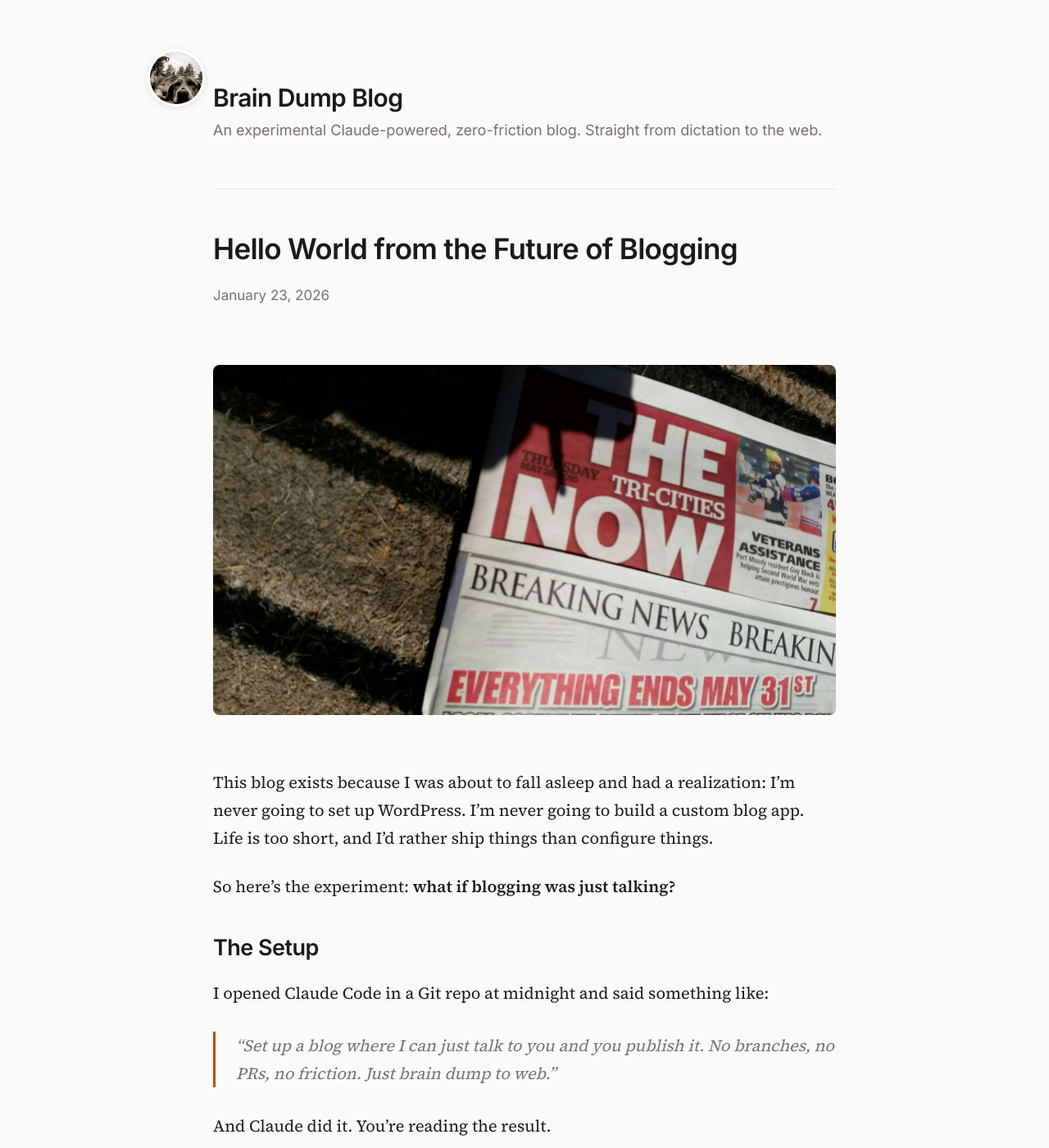
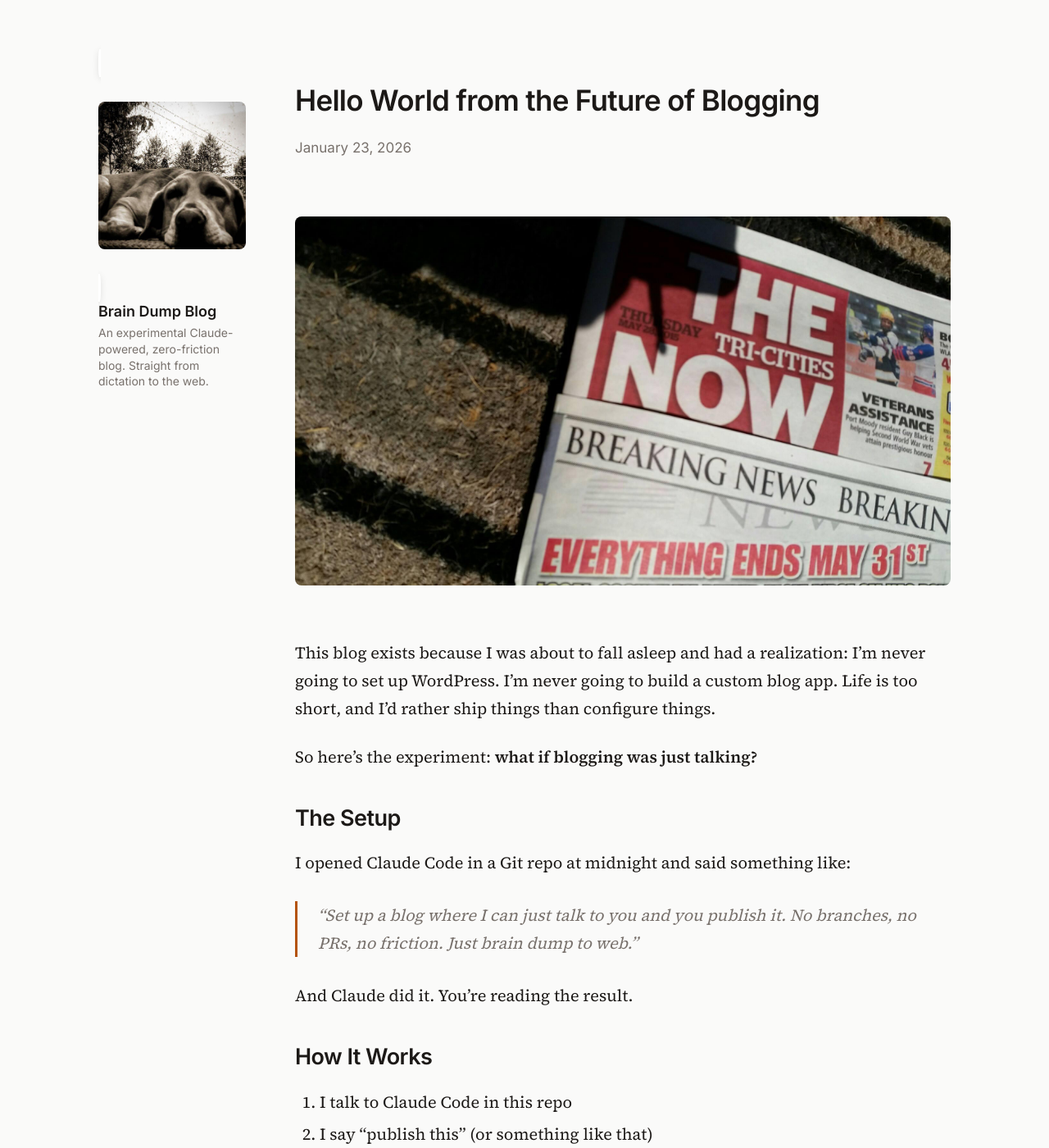
Before and after one commit to orlenko/blog, a Jekyll site: the page built from _posts/2026-01-23-hello-world-from-the-future.md, in a window 1280 px wide and 1400 px high. Shown: the whole window at 82% size. Built offline with Jekyll 4.4.1, drawn with Linux system fonts in a browser that asks for light colours.

Commit message:
Redesign layout: sidebar on post pages, clean homepage
Homepage:
- Hero with random background, centered title
- No avatar (clean hero focus)

Post pages:
- Sticky sidebar on left (1100px+) with avatar + title + tagline
- Mobile: compact header with avatar + title inline
- Main content area on right

Co-Authored-By: Claude Opus 4.5 <noreply@anthropic.com>

```diff
--- a/_layouts/default.html
+++ b/_layouts/default.html
@@ -16,7 +16,6 @@
       --muted: #78716c;
       --border: #e7e5e4;
       --code-bg: #f5f5f4;
-      --card-bg: #ffffff;
     }
 
     * { box-sizing: border-box; margin: 0; padding: 0; }
@@ -39,6 +38,10 @@
       min-height: 100vh;
     }
 
+    a { color: var(--accent); text-decoration: none; }
+    a:hover { text-decoration: underline; }
+
+    /* Main container for homepage */
     .container {
       width: 100%;
       max-width: 42rem;
@@ -50,30 +53,136 @@
       .container { padding: 3rem 2rem; }
     }
 
-    a { color: var(--accent); text-decoration: none; }
-    a:hover { text-decoration: underline; }
+    /* Page layout for posts - sidebar + content */
+    .page-layout {
+      display: block;
+      padding: 1.5rem;
+      max-width: 42rem;
+      margin: 0 auto;
+    }
 
-    header {
-      margin-bottom: 2.5rem;
+    @media (min-width: 768px) {
+      .page-layout { padding: 3rem 2rem; }
+    }
+
+    @media (min-width: 1100px) {
+      .page-layout {
+        display: grid;
+        grid-template-columns: 180px 1fr;
+        gap: 3rem;
+        max-width: 56rem;
+        padding: 3rem 2rem;
+      }
+    }
+
+    /* Sidebar */
+    .sidebar {
+      display: none;
+    }
+
+    @media (min-width: 1100px) {
+      .sidebar {
+        display: block;
+        position: sticky;
+        top: 3rem;
+        align-self: start;
+      }
+    }
+
+    .sidebar .avatar {
+      width: 80px;
+      height: 80px;
+      border-radius: 50%;
+      overflow: hidden;
+      margin-bottom: 1rem;
+      box-shadow: 0 2px 8px rgba(0,0,0,0.1);
+      border: 3px solid white;
+    }
+
+    .sidebar .avatar img {
+      width: 100%;
+      height: 100%;
+      object-fit: cover;
+      display: block;
+    }
+
+    .sidebar .site-title {
+      font-family: 'Inter', sans-serif;
+      font-size: 0.9rem;
+      font-weight: 600;
+      color: var(--fg);
+      margin-bottom: 0.25rem;
+      line-height: 1.3;
+    }
+
+    .sidebar .site-title a {
+      color: var(--fg);
+    }
+
+    .sidebar .site-title a:hover {
+      color: var(--accent);
+      text-decoration: none;
+    }
+
+    .sidebar .site-desc {
+      font-family: 'Inter', sans-serif;
+      font-size: 0.7rem;
+      color: var(--muted);
+      line-height: 1.4;
+    }
+
+    /* Mobile header for posts (shown below 1100px) */
+    .mobile-header {
+      display: flex;
+      align-items: center;
+      gap: 1rem;
+      margin-bottom: 2rem;
       padding-bottom: 1.5rem;
       border-bottom: 1px solid var(--border);
     }
 
-    header h1 {
-      font-family: 'Inter', -apple-system, BlinkMacSystemFont, sans-serif;
-      font-size: 1.5rem;
-      font-weight: 600;
-      margin-bottom: 0.25rem;
-      letter-spacing: -0.02em;
+    @media (min-width: 1100px) {
+      .mobile-header { display: none; }
     }
 
-    header h1 a { color: var(--fg); }
-    header h1 a:hover { color: var(--accent); text-decoration: none; }
+    .mobile-header .avatar {
+      width: 50px;
+      height: 50px;
+      border-radius: 50%;
+      overflow: hidden;
+      flex-shrink: 0;
+      box-shadow: 0 2px 8px rgba(0,0,0,0.1);
+      border: 2px solid white;
+    }
 
-    header p {
+    .mobile-header .avatar img {
+      width: 100%;
+      height: 100%;
+      object-fit: cover;
+      display: block;
+    }
+
+    .mobile-header .site-info h1 {
+      font-family: 'Inter', sans-serif;
+      font-size: 1.1rem;
+      font-weight: 600;
+      margin: 0 0 0.1rem 0;
+    }
+
+    .mobile-header .site-info h1 a {
+      color: var(--fg);
+    }
+
+    .mobile-header .site-info p {
+      font-family: 'Inter', sans-serif;
+      font-size: 0.75rem;
       color: var(--muted);
-      font-size: 0.9rem;
-      font-family: 'Inter', sans-serif;
+      margin: 0;
+    }
+
+    /* Content area */
+    .content {
+      min-width: 0;
     }
 
     main { margin-bottom: 3rem; }
@@ -233,55 +342,11 @@
       border-top: 1px solid var(--border);
       text-align: center;
     }
-
-    /* Dog avatar in margin */
-    .avatar {
-      display: none;
-    }
-
-    @media (min-width: 1100px) {
-      .avatar {
-        display: block;
-        position: fixed;
-        left: calc(50% - 380px - 80px);
-        top: 3rem;
-        width: 70px;
-        height: 70px;
-        border-radius: 50%;
-        overflow: hidden;
-        box-shadow: 0 2px 8px rgba(0,0,0,0.1);
-        border: 3px solid white;
-      }
-
-      .avatar img {
-        width: 100%;
-        height: 100%;
-        object-fit: cover;
-        margin: 0;
-        border-radius: 0;
-      }
-    }
-
-    @media (min-width: 1400px) {
-      .avatar {
-        left: calc(50% - 380px - 100px);
-        width: 80px;
-        height: 80px;
-      }
-    }
   </style>
 </head>
 <body>
-  <a href="{{ site.baseurl }}/" class="avatar" title="Home">
-    <img src="{{ site.baseurl }}/assets/images/dog.jpg" alt="Blog avatar">
-  </a>
+  {% if page.is_home %}
   <div class="container">
-    {% unless page.is_home %}
-    <header>
-      <h1><a href="{{ site.baseurl }}/">{{ site.title }}</a></h1>
-      <p>{{ site.description }}</p>
-    </header>
-    {% endunless %}
     <main>
       {{ content }}
     </main>
@@ -289,5 +354,33 @@
       Powered by late-night dictation, Claude Code, and stubbornness.
     </footer>
   </div>
+  {% else %}
+  <div class="page-layout">
+    <aside class="sidebar">
+      <a href="{{ site.baseurl }}/" class="avatar" title="Home">
+        <img src="{{ site.baseurl }}/assets/images/dog.jpg" alt="Blog avatar">
+      </a>
+      <div class="site-title"><a href="{{ site.baseurl }}/">{{ site.title }}</a></div>
+      <div class="site-desc">{{ site.description }}</div>
+    </aside>
+    <div class="content">
+      <div class="mobile-header">
+        <a href="{{ site.baseurl }}/" class="avatar">
+          <img src="{{ site.baseurl }}/assets/images/dog.jpg" alt="Blog avatar">
+        </a>
+        <div class="site-info">
+          <h1><a href="{{ site.baseurl }}/">{{ site.title }}</a></h1>
+          <p>{{ site.description }}</p>
+        </div>
+      </div>
+      <main>
+        {{ content }}
+      </main>
+      <footer>
+        Powered by late-night dictation, Claude Code, and stubbornness.
+      </footer>
+    </div>
+  </div>
+  {% endif %}
 </body>
 </html>
```
